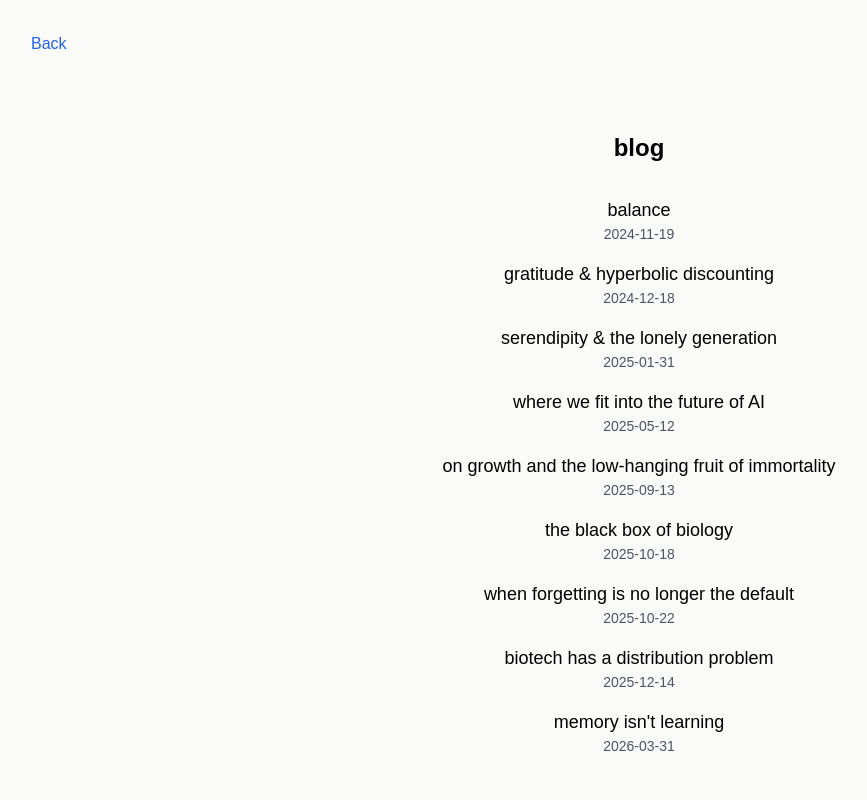
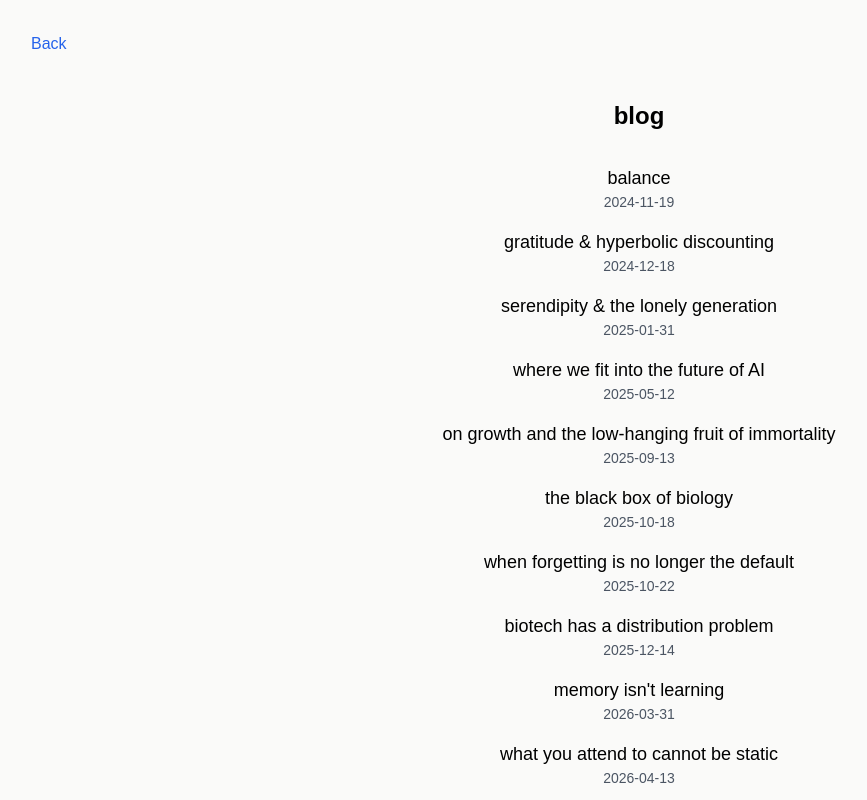
Before and after one commit to sethmorton/personal_website, a SvelteKit app: page /blog in a window 1280 px wide. Shown: the whole page, without its empty margins (1-868 px from the left). Built offline with nearby package versions, Linux system fonts and the light colour scheme; no server answers.

Commit message:
Publish static attention blog post

```diff
--- a/src/lib/blog/meta.ts
+++ b/src/lib/blog/meta.ts
@@ -11,12 +11,12 @@ export const BLOG_META: Record<string, BlogMeta> = {
 		description: 'Notes on balancing ambition, health, and relationships.',
 		type: 'article'
 	},
-  "gratitude_&_hyperbolic_discounting": {
+	'gratitude_&_hyperbolic_discounting': {
 		title: 'Gratitude & Hyperbolic Discounting',
 		description: 'How gratitude reshapes time preference and motivation.',
 		type: 'article'
 	},
-  "serendipity_&_the_lonely_generation": {
+	'serendipity_&_the_lonely_generation': {
 		title: 'Serendipity & The Lonely Generation',
 		description: 'Designing for chance encounters in an isolated world.',
 		type: 'article'
@@ -33,12 +33,20 @@ export const BLOG_META: Record<string, BlogMeta> = {
 	},
 	biotech_has_a_distribution_problem: {
 		title: 'Biotech Has a Distribution Problem',
-    description: 'Why biotech needs better visibility to outsiders, why bringing in more AI talent matters, why we need real pathways for young people to contribute, and what we can do to fix these problems.',
+		description:
+			'Why biotech needs better visibility to outsiders, why bringing in more AI talent matters, why we need real pathways for young people to contribute, and what we can do to fix these problems.',
 		type: 'article'
 	},
 	memory_isnt_learning: {
-    title: 'Memory Isn\'t Learning',
-    description: 'Why AI systems that don\'t change from experience can\'t keep up with the world. Thermodynamics and real learning.',
+		title: "Memory Isn't Learning",
+		description:
+			"Why AI systems that don't change from experience can't keep up with the world. Thermodynamics and real learning.",
+		type: 'article'
+	},
+	what_you_attend_to_cannot_be_static: {
+		title: 'What You Attend To Cannot Be Static',
+		description:
+			'Why frozen attention weights block continual learning, and why thermodynamic computation may be the real path forward.',
 		type: 'article'
 	}
 };
--- a/src/routes/blog/+page.svelte
+++ b/src/routes/blog/+page.svelte
@@ -1,6 +1,6 @@
 <script lang="ts">
 	import { goto } from '$app/navigation';
-  import SEO from '$lib/blog/components/SEO.svelte';
+	import SEO from '$lib/blog/components/SEO.svelte';
 	let posts = $state([
 		{
 			title: 'balance',
@@ -43,19 +43,24 @@
 			date: '2025-12-14'
 		},
 		{
-			title: 'memory isn\'t learning',
+			title: "memory isn't learning",
 			slug: 'memory_isnt_learning',
 			date: '2026-03-31'
+		},
+		{
+			title: 'what you attend to cannot be static',
+			slug: 'what_you_attend_to_cannot_be_static',
+			date: '2026-04-13'
 		}
 	]);
 	let activePost: (typeof posts)[0] | null = $state(null);
 </script>
 
 <SEO
-  title="Blog – Seth Morton"
-  description="Essays on engineering, systems, and building tools that scale."
-  type="website"
-  twitterCard="summary_large_image"
+	title="Blog – Seth Morton"
+	description="Essays on engineering, systems, and building tools that scale."
+	type="website"
+	twitterCard="summary_large_image"
 />
 
 {#if activePost === null}
--- a/src/routes/blog/[slug]/+page.svelte
+++ b/src/routes/blog/[slug]/+page.svelte
@@ -13,6 +13,7 @@
 	import whenForgettingIsNoLongerTheDefaultContent from '$lib/blog/content/when_forgetting_is_no_longer_the_default.txt?raw';
 	import biotechHasADistributionProblemContent from '$lib/blog/content/biotech_has_a_distribution_problem.txt?raw';
 	import memoryIsntLearningContent from '$lib/blog/content/memory_isnt_learning.txt?raw';
+	import whatYouAttendToCannotBeStaticContent from '$lib/blog/content/what_you_attend_to_cannot_be_static.txt?raw';
 	const blogPosts = $state([
 		{
 			title: 'balance',
@@ -63,10 +64,16 @@
 			content: biotechHasADistributionProblemContent
 		},
 		{
-			title: 'memory isn\'t learning',
+			title: "memory isn't learning",
 			slug: 'memory_isnt_learning',
 			date: '2026-03-31',
 			content: memoryIsntLearningContent
+		},
+		{
+			title: 'what you attend to cannot be static',
+			slug: 'what_you_attend_to_cannot_be_static',
+			date: '2026-04-13',
+			content: whatYouAttendToCannotBeStaticContent
 		}
 	]);
 	// $props returns { data : { slug: string }}
```
Lines whose indentation alone changed are shown as unchanged.
